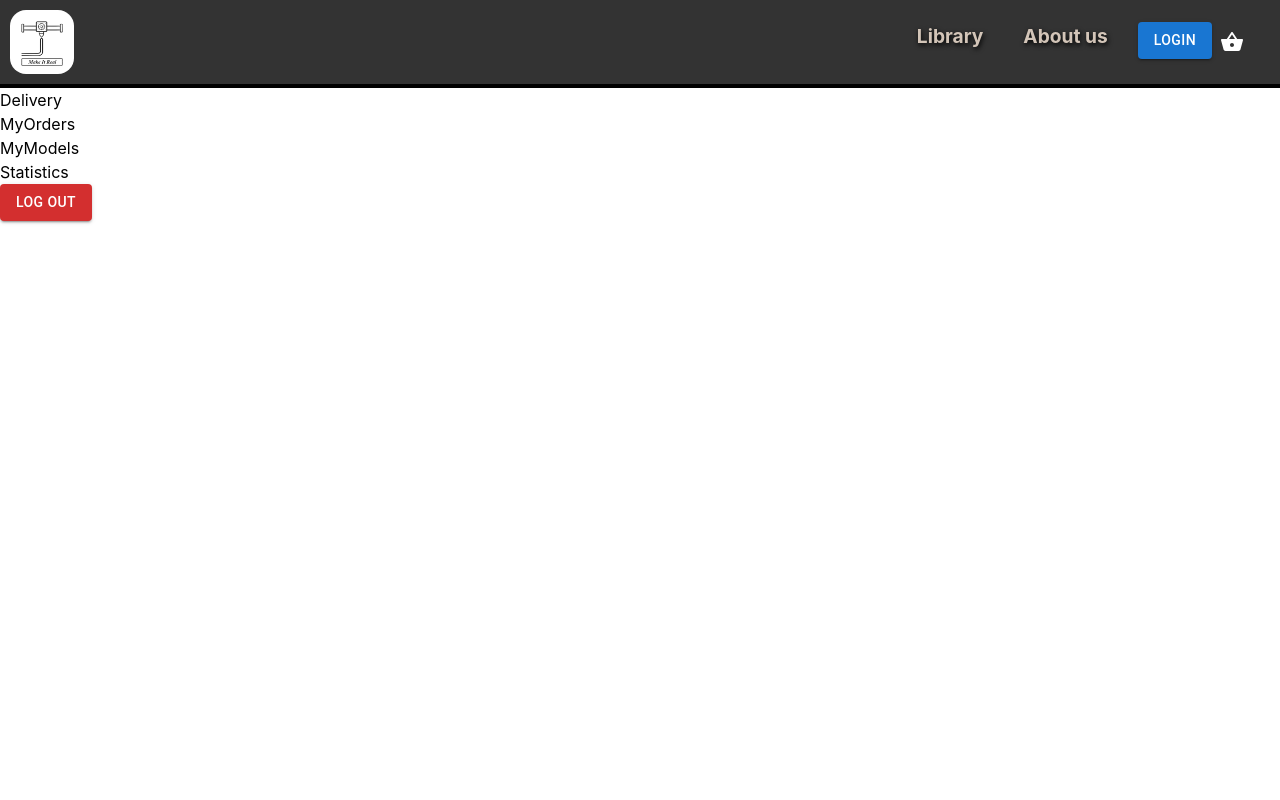
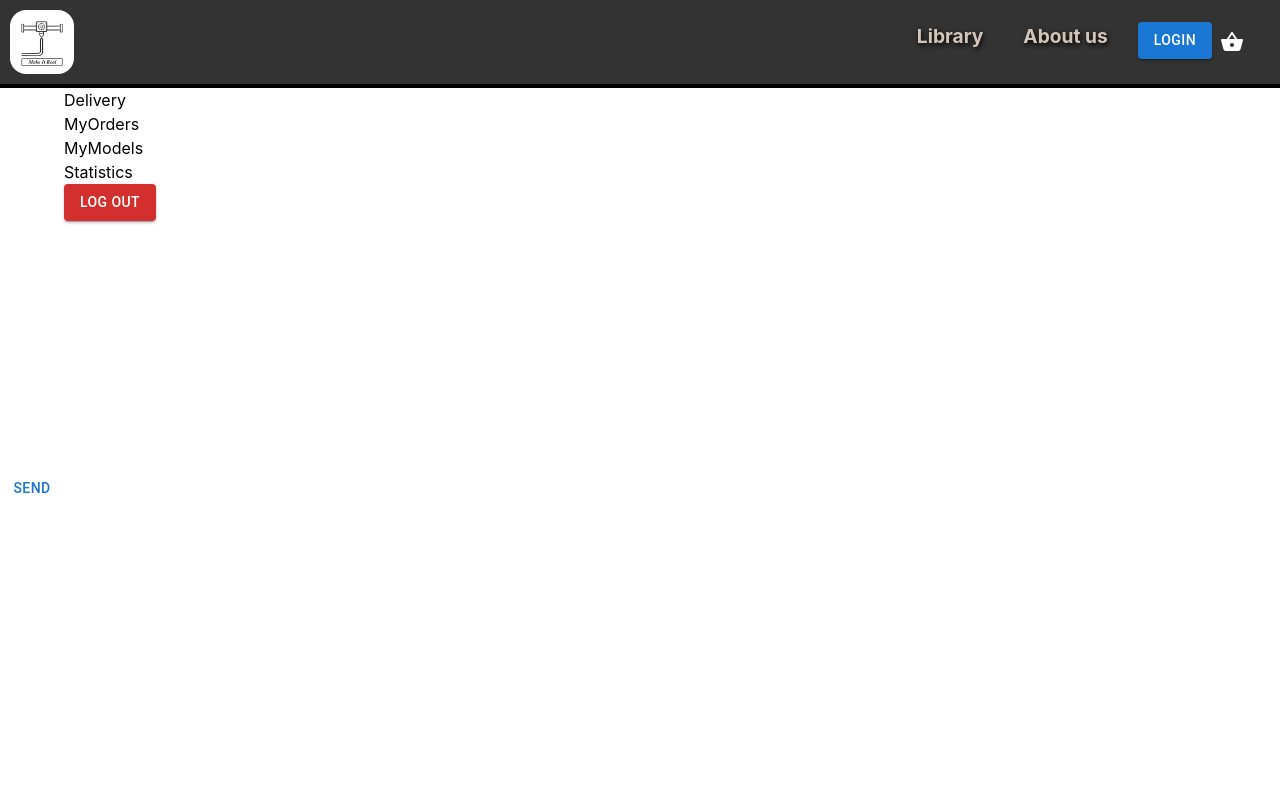
Before and after one commit to TranRobi/VizsgaRemek_MakeItReal, a React (Create React App) app in the folder frontend/: page /profile in a window 1280 px wide. Shown: the top 800 px of the page. Built offline with nearby package versions, Linux system fonts and the light colour scheme.

Commit message:
added upload function to frontend

```diff
--- a/frontend/src/components/Profile/Profile.js
+++ b/frontend/src/components/Profile/Profile.js
@@ -29,10 +29,24 @@ function Profile() {
     navigate("/");
   };
 
+  const sendUserCookie = () => {
+    axios.post(
+      "/api/products",
+      {
+        name: "asd",
+        description: "Product",
+      },
+      {
+        headers: { "content-type": "application/x-www-form-urlencoded" },
+        Cookie: document.cookie,
+      }
+    );
+  };
   return (
     <div className="h-screen w-full bg-white">
       <Navbar />
       <div className=" flex">
+        <Button onClick={sendUserCookie}>Send</Button>
         <div className="h-screen w-full bg-white">
           <Delivery />
           <MyOrders />
```
Also changed, not shown: 1 other file (tests, documents, lock files or other folders).
